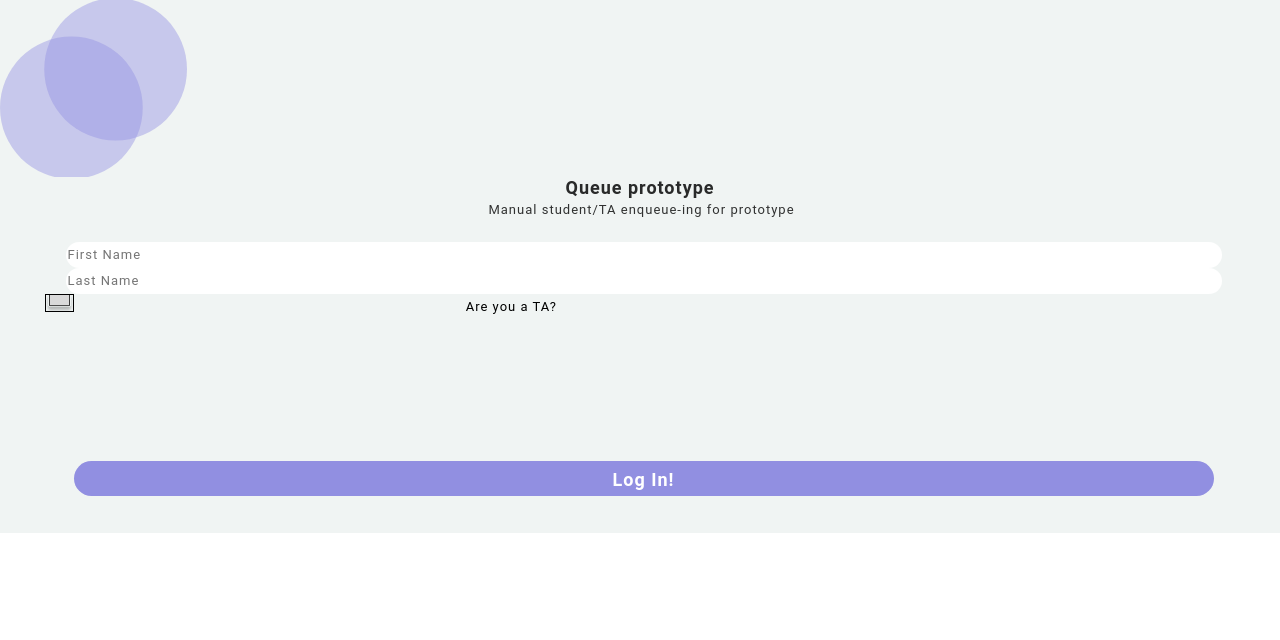
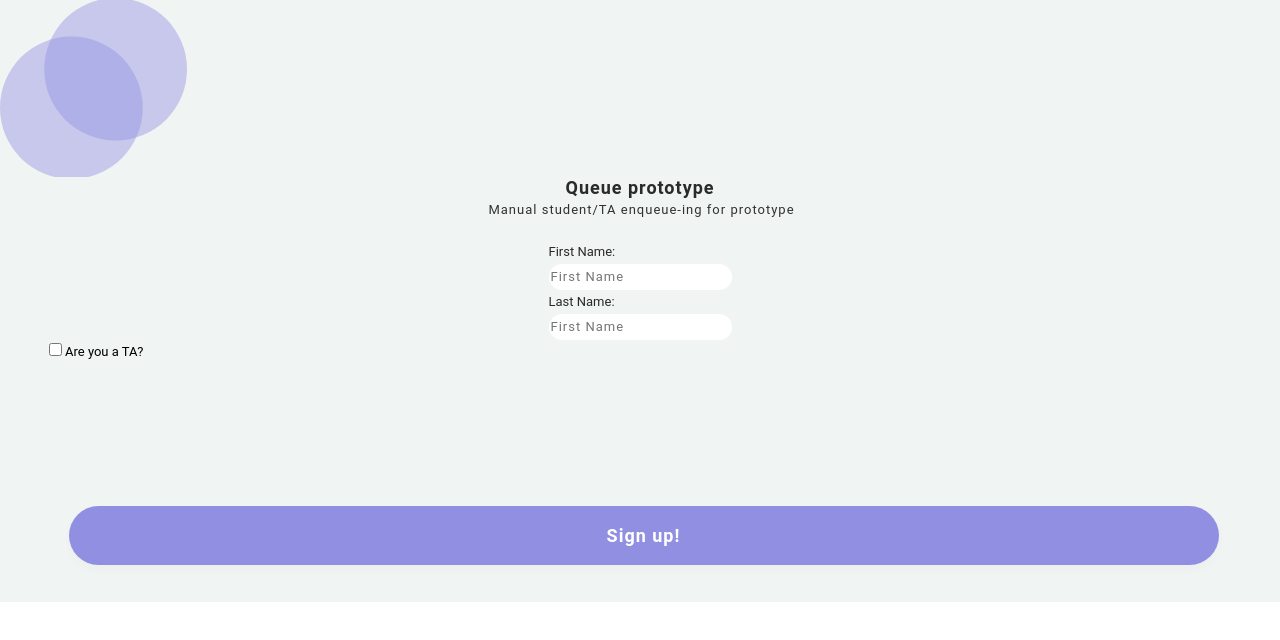
Before and after one commit to pfateev/qdub, a React (Create React App) app in the folder client/: page / in a window 1280 px wide. Shown: the top 640 px of the page. Built offline with nearby package versions, Linux system fonts and the light colour scheme.

Commit message:
edited front end

```diff
--- a/client/src/App.css
+++ b/client/src/App.css
@@ -101,13 +101,6 @@
   display: flex;
 }
 
-.rectangle-132 {
-  width: 27px;
-  height: 16px;
-  object-fit: cover;
-  border: 1px solid #000;
-}
-
 .are-you-a-ta {
   letter-spacing: 1px;
   margin-top: 1px;
--- a/client/src/App.js
+++ b/client/src/App.js
@@ -1,21 +1,35 @@
 import * as React from "react";
 import "./App.css";
-import rectangle132 from "./assets/rectangle132.svg";
 import shape from "./assets/shape.svg";
 import Button from "./components/Button";
 import Input from "./components/Input";
 const App = () => {
+  const [checked, setChecked] = React.useState(false);
+  const handleChange = () => {
+    setChecked(!checked);
+  };
+
   const propsData = {
     input: {
-      enterYourFullName: "First Name\n",
+      enterYourFullName: "First Name",
     },
     input1: {
       enterYourFullName: "Last Name",
     },
     button: {
-      logIn: "Log In!",
+      logIn: "Sign up!",
     },
   };
+
+  const Checkbox = ({ label, value, onChange }) => {
+    return (
+      <label>
+        <input type="checkbox" checked={value} onChange={onchange} />
+        {label}
+      </label>
+    )
+  }
+
   return (
     <div className="registration">
       <img className="shape" src={shape} />
@@ -23,11 +37,22 @@ const App = () => {
       <span className="manual-student-ta-enq">
         Manual student&#x2F;TA enqueue-ing for prototype
       </span>
-      <Input className="input-instance-1" {...propsData.input} />
-      <Input className="input-1-instance" {...propsData.input1} />
+      <form action="signup.html" method="post" id="signup">
+        <div class="field">
+          <label for="firstname">First Name:</label>
+          <Input type="text" id="firstname" name="firstname" placeholder="Enter your first name" />
+        </div>
+        <div class="field">
+          <label for="lastname">Last Name:</label>
+          <Input type="text" id="lastname" name="lastname" placeholder="Enter your last name" />
+        </div>
+      </form>
       <div className="flex-container">
-        <img className="rectangle-132" src={rectangle132} />
-        <span className="are-you-a-ta">Are you a TA?</span>
+        <Checkbox
+          label="Are you a TA?"
+          checked={checked}
+          onChange={handleChange}
+        />
       </div>
       <Button className="button-instance-1" {...propsData.button} />
     </div>
--- a/client/src/components/Button.css
+++ b/client/src/components/Button.css
@@ -1,28 +1,52 @@
 .button {
   color: #fff;
   text-align: center;
-  background-color: #0000;
-  border: none;
+  background-clip: padding-box;
+  background-color:  #918fe1;
+  border: 1px solid transparent;
+  border-radius: 100px;
+  box-shadow: rgba(0, 0, 0, 0.02) 0 5px 10px 0;
+  cursor: pointer;
+  display: inline-flex;
+  box-sizing: border-box;
   flex-direction: row;
-  justify-content: flex-start;
-  align-items: stretch;
+
   font-family: Roboto, Arial;
   font-size: 1.125rem;
   font-weight: 600;
   line-height: 33px;
   display: flex;
-}
 
-.rectangle-35 {
-  height: 100%;
-  background-color: #918fe1;
-  border-radius: 100px;
-  flex-direction: row;
   flex-basis: 100%;
   justify-content: center;
   align-items: center;
   padding-top: 1px;
-  display: flex;
+
+  min-height: 3rem;
+  padding: calc(.875rem - 1px) calc(1.5rem - 1px);
+  position: relative;
+  text-decoration: none;
+  transition: all 250ms;
+  user-select: none;
+  -webkit-user-select: none;
+  touch-action: manipulation;
+  vertical-align: baseline;
+}
+
+.button:hover,
+.button:focus {
+  background-color: #918fe1;
+  box-shadow: rgba(0, 0, 0, 0.3) 0 2px 10px;
+}
+
+.button:hover {
+  transform: translateY(-2px);
+}
+
+.button:active {
+  background-color: #716fda;
+  box-shadow: rgba(0, 0, 0, .06) 0 2px 4px;
+  transform: translateY(0);
 }
 
 .log-in {
```
Also changed, not shown: 1 other file (tests, documents, lock files or other folders).
